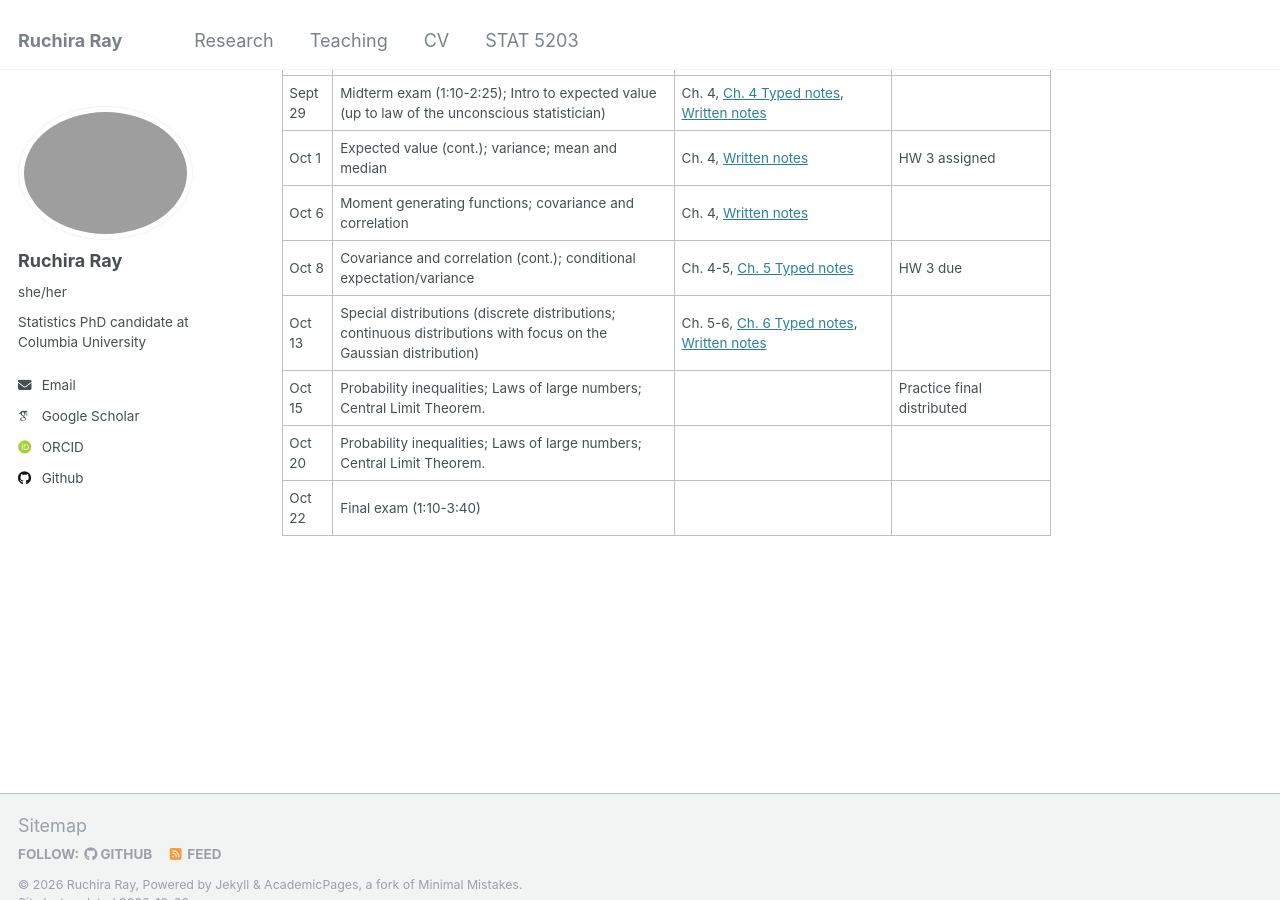
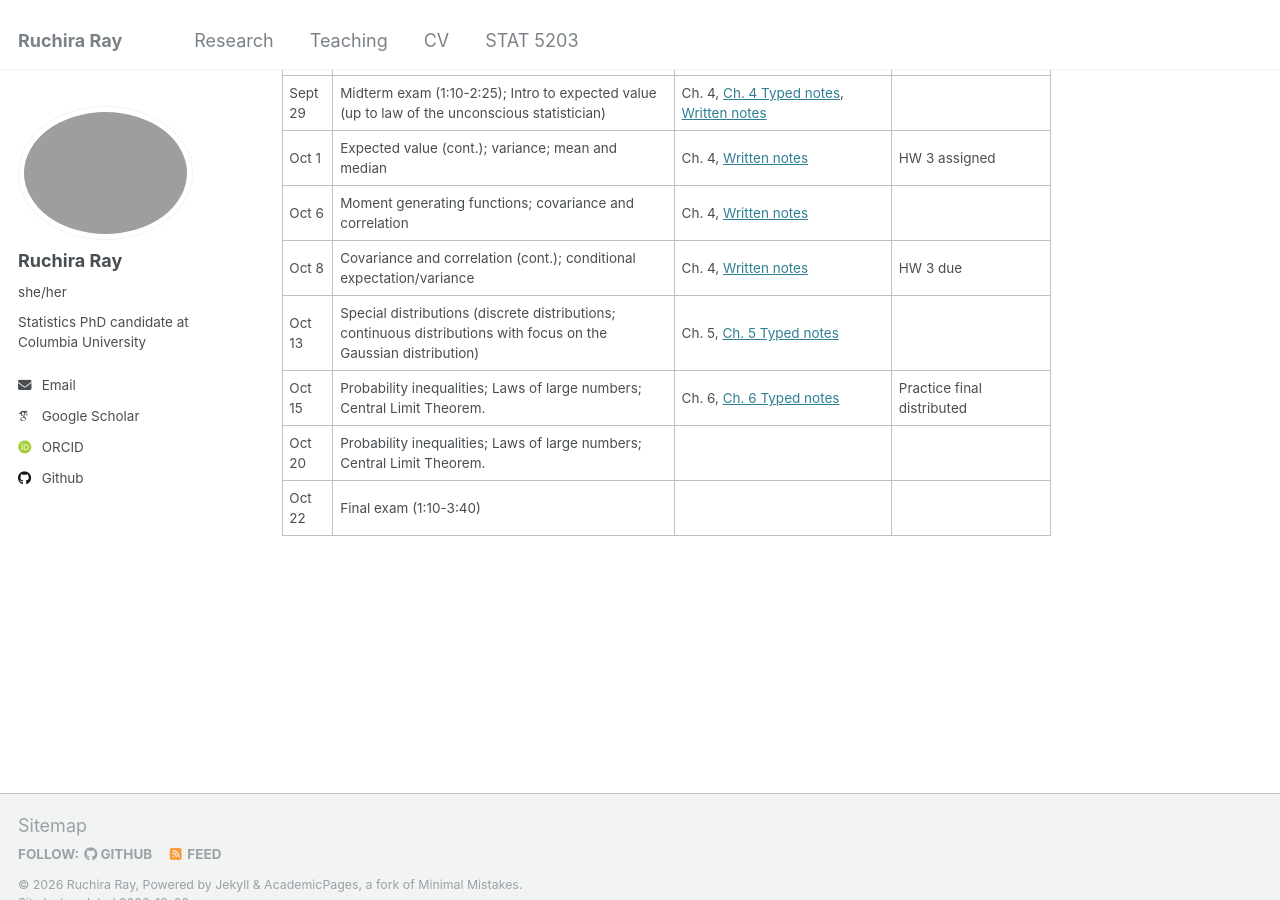
Before and after one commit to rray123/rray123.github.io, a Jekyll site: the page built from _pages/STAT5203.md, in a window 1280 px wide and 900 px high, scrolled down 818 px. Built offline with Jekyll 4.4.1, drawn with Linux system fonts in a browser that asks for light colours; some web fonts are replaced.

Commit message:
Update STAT5203.md

```diff
--- a/_pages/STAT5203.md
+++ b/_pages/STAT5203.md
@@ -30,8 +30,8 @@ Schedule subject to change. Check back regularly for updates.
 | Sept 29 |Midterm exam (1:10-2:25); Intro to expected value (up to law of the unconscious statistician)|Ch. 4, [Ch. 4 Typed notes](https://rray123.github.io/files/Ch4.pdf), [Written notes](https://rray123.github.io/files/Lecture7-written.pdf)||
 | Oct 1   |Expected value (cont.); variance; mean and median|Ch. 4, [Written notes](https://rray123.github.io/files/Lecture8-written.pdf)|HW 3 assigned|
 | Oct 6   |Moment generating functions; covariance and correlation|Ch. 4, [Written notes](https://rray123.github.io/files/Lecture9-written.pdf)||
-| Oct 8   |Covariance and correlation (cont.); conditional expectation/variance | Ch. 4-5, [Ch. 5 Typed notes](https://rray123.github.io/files/Ch5.pdf)|HW 3 due|
-| Oct 13  |Special distributions (discrete distributions; continuous distributions with focus on the Gaussian distribution) |Ch. 5-6, [Ch. 6 Typed notes](https://rray123.github.io/files/Ch6.pdf), [Written notes](https://rray123.github.io/files/Lecture10-written.pdf)||
-| Oct 15  |Probability inequalities; Laws of large numbers; Central Limit Theorem.||Practice final distributed|
+| Oct 8   |Covariance and correlation (cont.); conditional expectation/variance | Ch. 4, [Written notes](https://rray123.github.io/files/Lecture10-written.pdf)|HW 3 due|
+| Oct 13  |Special distributions (discrete distributions; continuous distributions with focus on the Gaussian distribution) |Ch. 5, [Ch. 5 Typed notes](https://rray123.github.io/files/Ch5.pdf)||
+| Oct 15  |Probability inequalities; Laws of large numbers; Central Limit Theorem.|Ch. 6, [Ch. 6 Typed notes](https://rray123.github.io/files/Ch6.pdf)|Practice final distributed|
 | Oct 20  |Probability inequalities; Laws of large numbers; Central Limit Theorem.|||
 | Oct 22  |Final exam (1:10-3:40)|||
```
